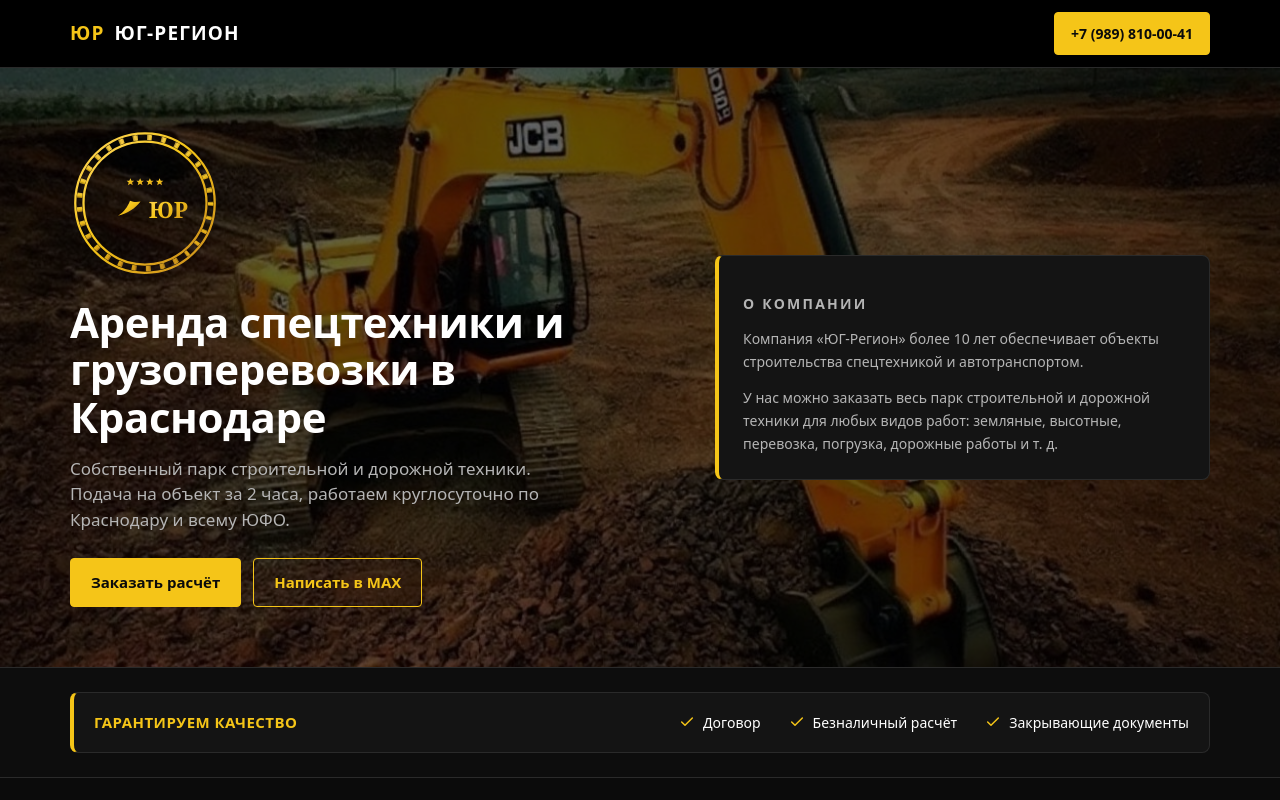
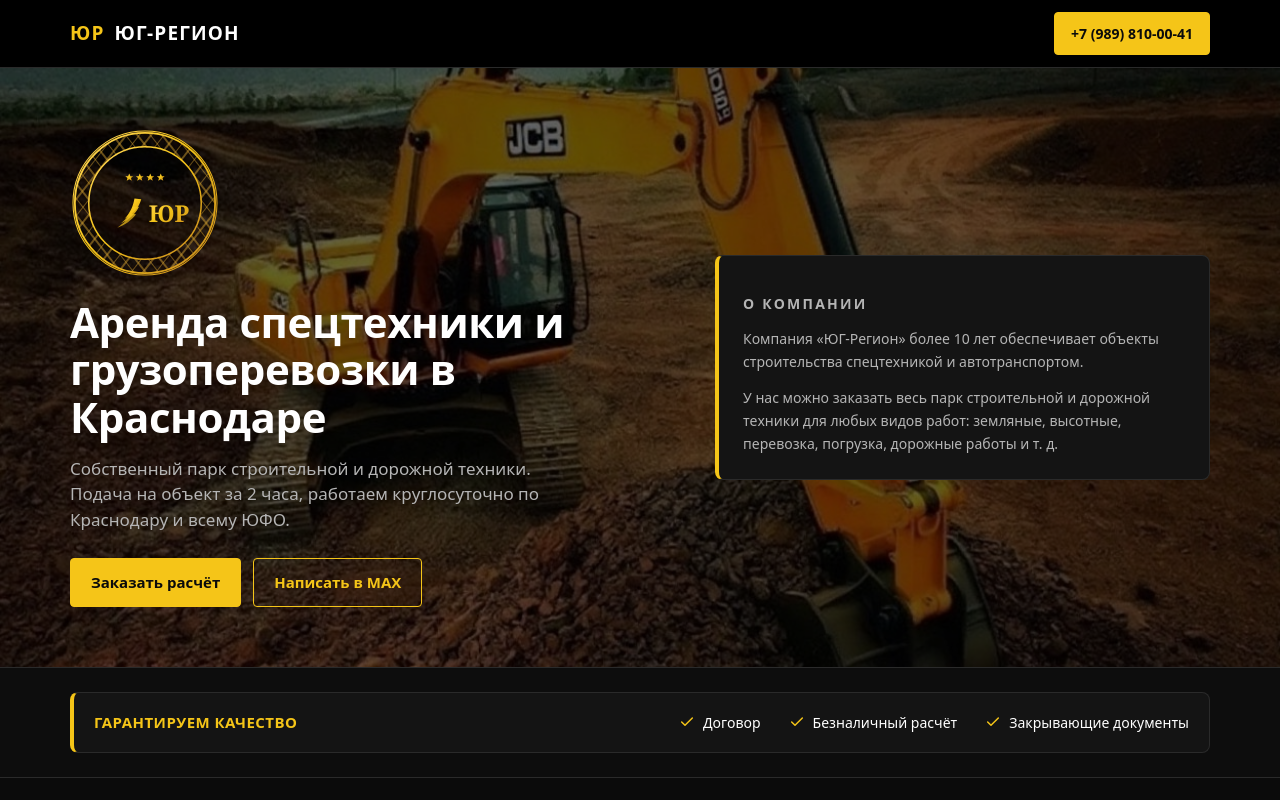
Before and after one commit to yellowys99-commits/yug-region-site, a plain HTML site: page index.html in a window 1280 px wide. Shown: the top 800 px of the page. Drawn offline with Linux system fonts and the light colour scheme.

Commit message:
Logo: woven ring mesh, fixed wing and monogram

```diff
--- a/index.html
+++ b/index.html
@@ -315,24 +315,45 @@ ul{ padding:0; list-style:none; }
                 <stop offset=".45" stop-color="#f5c518"/>
                 <stop offset="1" stop-color="#c98a1e"/>
               </linearGradient>
+              <mask id="lgRing" maskUnits="userSpaceOnUse" x="0" y="0" width="200" height="200">
+                <circle cx="100" cy="100" r="94" fill="#fff"/>
+                <circle cx="100" cy="100" r="74" fill="#000"/>
+              </mask>
+              <pattern id="lgMeshA" width="26" height="26" patternUnits="userSpaceOnUse" patternTransform="rotate(38)">
+                <path d="M0 0V26M13 0V26" stroke="#d9a531" stroke-width="1.2" fill="none"/>
+              </pattern>
+              <pattern id="lgMeshB" width="26" height="26" patternUnits="userSpaceOnUse" patternTransform="rotate(-38)">
+                <path d="M0 0V26M13 0V26" stroke="#d9a531" stroke-width="1.2" fill="none"/>
+              </pattern>
             </defs>
+
+            <g mask="url(#lgRing)">
+              <circle cx="100" cy="100" r="94" fill="url(#lgMeshA)"/>
+              <circle cx="100" cy="100" r="94" fill="url(#lgMeshB)"/>
+            </g>
+
             <g fill="none" stroke="url(#gold)">
-              <circle cx="100" cy="100" r="93" stroke-width="3"/>
-              <circle cx="100" cy="100" r="82" stroke-width="3"/>
-              <circle cx="100" cy="100" r="87.5" stroke-width="7" stroke-dasharray="3 16" opacity=".9"/>
-              <circle cx="100" cy="100" r="87.5" stroke-width="7" stroke-dasharray="3 16" stroke-dashoffset="9.5" transform="rotate(30 100 100)" opacity=".9"/>
-              <circle cx="100" cy="100" r="87.5" stroke-width="7" stroke-dasharray="3 16" stroke-dashoffset="19" transform="rotate(60 100 100)" opacity=".75"/>
+              <circle cx="100" cy="100" r="96" stroke-width="1.4"/>
+              <circle cx="100" cy="100" r="93.5" stroke-width="2.4"/>
+              <circle cx="100" cy="100" r="75" stroke-width="2"/>
             </g>
+
             <g fill="url(#gold)">
-              <path transform="translate(80.5 72) scale(.5)" d="M0,-10 2.94,-3.09 10,-3.09 4.5,1.5 6.5,8.5 0,4.4 -6.5,8.5 -4.5,1.5 -10,-3.09 -2.94,-3.09 Z"/>
-              <path transform="translate(93.5 72) scale(.5)" d="M0,-10 2.94,-3.09 10,-3.09 4.5,1.5 6.5,8.5 0,4.4 -6.5,8.5 -4.5,1.5 -10,-3.09 -2.94,-3.09 Z"/>
-              <path transform="translate(106.5 72) scale(.5)" d="M0,-10 2.94,-3.09 10,-3.09 4.5,1.5 6.5,8.5 0,4.4 -6.5,8.5 -4.5,1.5 -10,-3.09 -2.94,-3.09 Z"/>
-              <path transform="translate(119.5 72) scale(.5)" d="M0,-10 2.94,-3.09 10,-3.09 4.5,1.5 6.5,8.5 0,4.4 -6.5,8.5 -4.5,1.5 -10,-3.09 -2.94,-3.09 Z"/>
+              <path transform="translate(79 66) scale(.52)" d="M0,-10 2.94,-3.09 10,-3.09 4.5,1.5 6.5,8.5 0,4.4 -6.5,8.5 -4.5,1.5 -10,-3.09 -2.94,-3.09 Z"/>
+              <path transform="translate(93 66) scale(.52)" d="M0,-10 2.94,-3.09 10,-3.09 4.5,1.5 6.5,8.5 0,4.4 -6.5,8.5 -4.5,1.5 -10,-3.09 -2.94,-3.09 Z"/>
+              <path transform="translate(107 66) scale(.52)" d="M0,-10 2.94,-3.09 10,-3.09 4.5,1.5 6.5,8.5 0,4.4 -6.5,8.5 -4.5,1.5 -10,-3.09 -2.94,-3.09 Z"/>
+              <path transform="translate(121 66) scale(.52)" d="M0,-10 2.94,-3.09 10,-3.09 4.5,1.5 6.5,8.5 0,4.4 -6.5,8.5 -4.5,1.5 -10,-3.09 -2.94,-3.09 Z"/>
             </g>
-            <line x1="99" y1="84" x2="99" y2="132" stroke="url(#gold)" stroke-width="1.6"/>
-            <path d="M94 98C87 107 77 114 64 117c8-5 13-12 16-20 5 2 9 2 14 1z" fill="url(#gold)"/>
-            <path d="M91 110c-5 4-11 7-17 8" fill="none" stroke="#0b0b0b" stroke-width="1.1" opacity=".35"/>
-            <text x="105" y="120" font-family="Georgia, 'Times New Roman', serif" font-size="30" font-weight="700" fill="url(#gold)">ЮР</text>
+
+            <line x1="99" y1="83" x2="99" y2="143" stroke="url(#gold)" stroke-width="1.8"/>
+
+            <g fill="url(#gold)">
+              <path d="M95 95c-3 11-11 20-22 26 8-9 11-17 13-27z"/>
+              <path d="M92 105c-5 10-13 17-24 22 9-7 13-14 16-22z" opacity=".88"/>
+              <path d="M88 115c-6 8-14 14-25 18 9-6 14-12 18-19z" opacity=".72"/>
+            </g>
+
+            <text x="105" y="125" font-family="Georgia, 'Times New Roman', serif" font-size="31" font-weight="700" fill="url(#gold)">ЮР</text>
           </svg>
           <h1>Аренда спецтехники и грузоперевозки в Краснодаре</h1>
           <p class="hero__sub">
```
